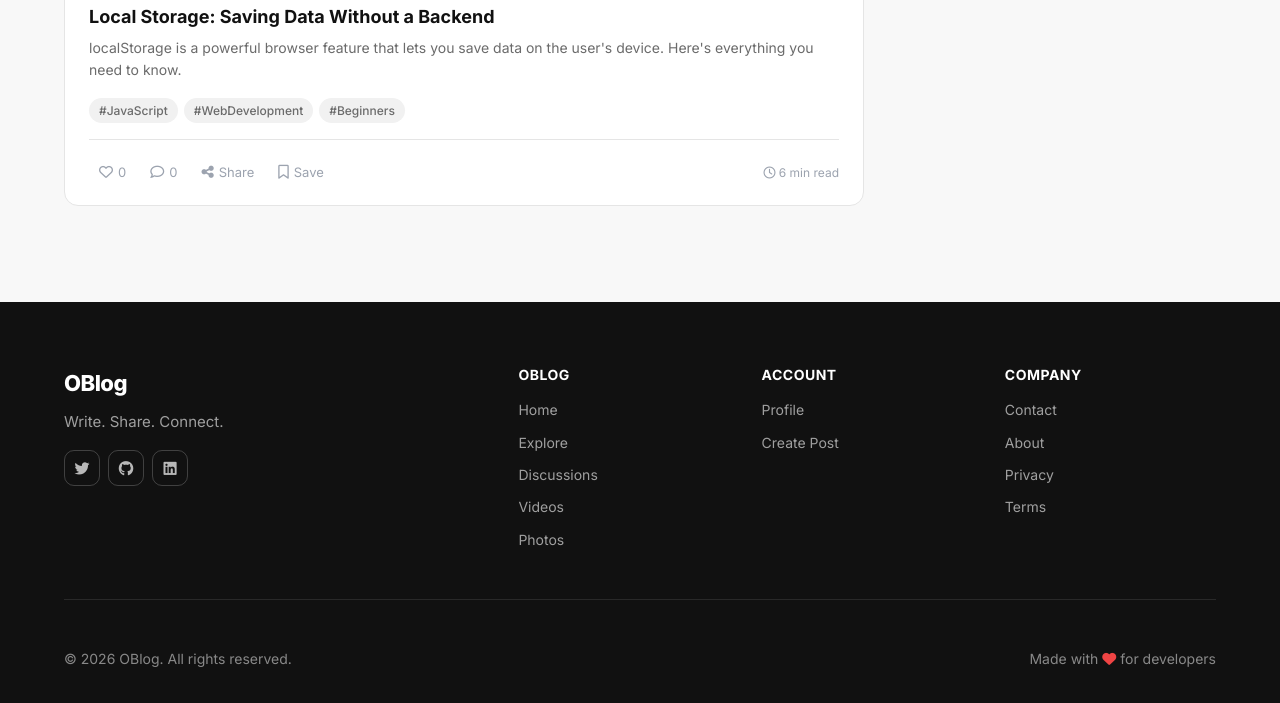
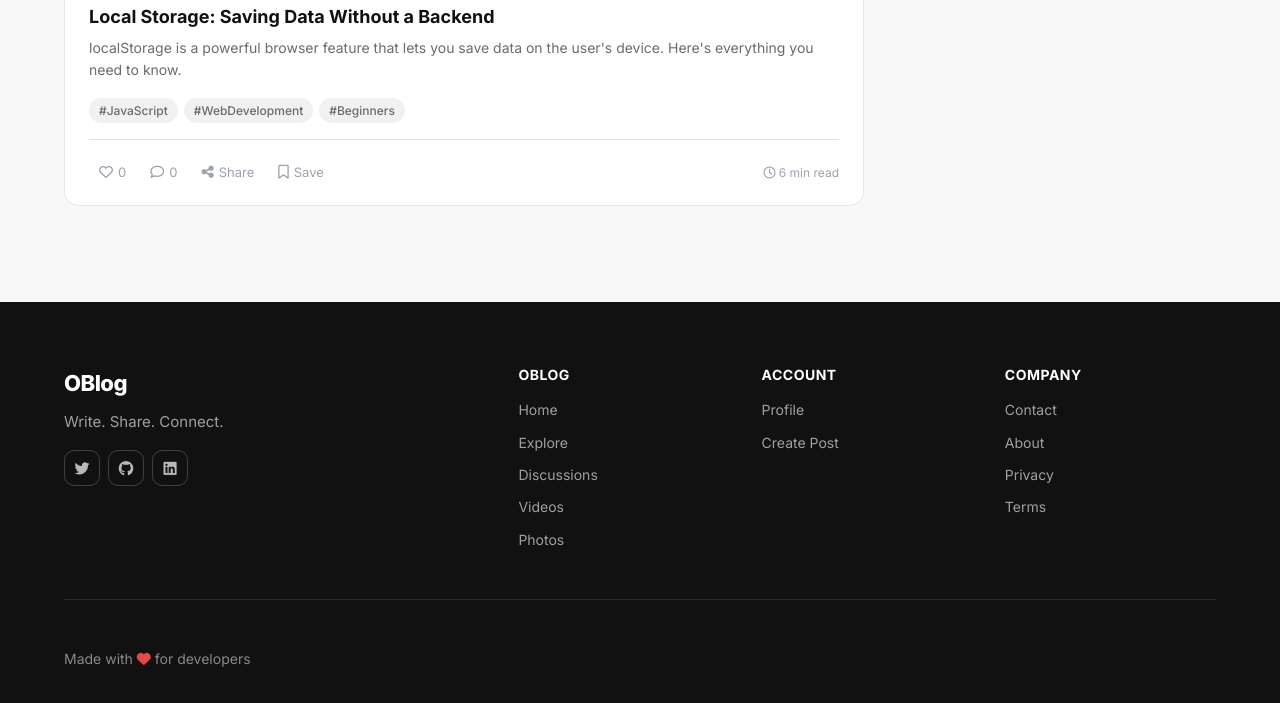
Before and after one commit to olamideolatunde079-spec/OBlog, a plain HTML site: page index.html in a window 1280 px wide. Shown: the part 4189-4892 px from the top of the page. Drawn offline with Linux system fonts and the light colour scheme.

Commit message:
commit changes

```diff
--- a/index.html
+++ b/index.html
@@ -280,7 +280,6 @@
                 </div>
             </div>
             <div class="footer-bottom">
-                <span class="footer-copy">© 2026 OBlog. All rights reserved.</span>
                 <span class="footer-copy">Made with <i class="fa-solid fa-heart" style="color:#ef4444;" aria-hidden="true"></i> for developers</span>
             </div>
         </div>
```
